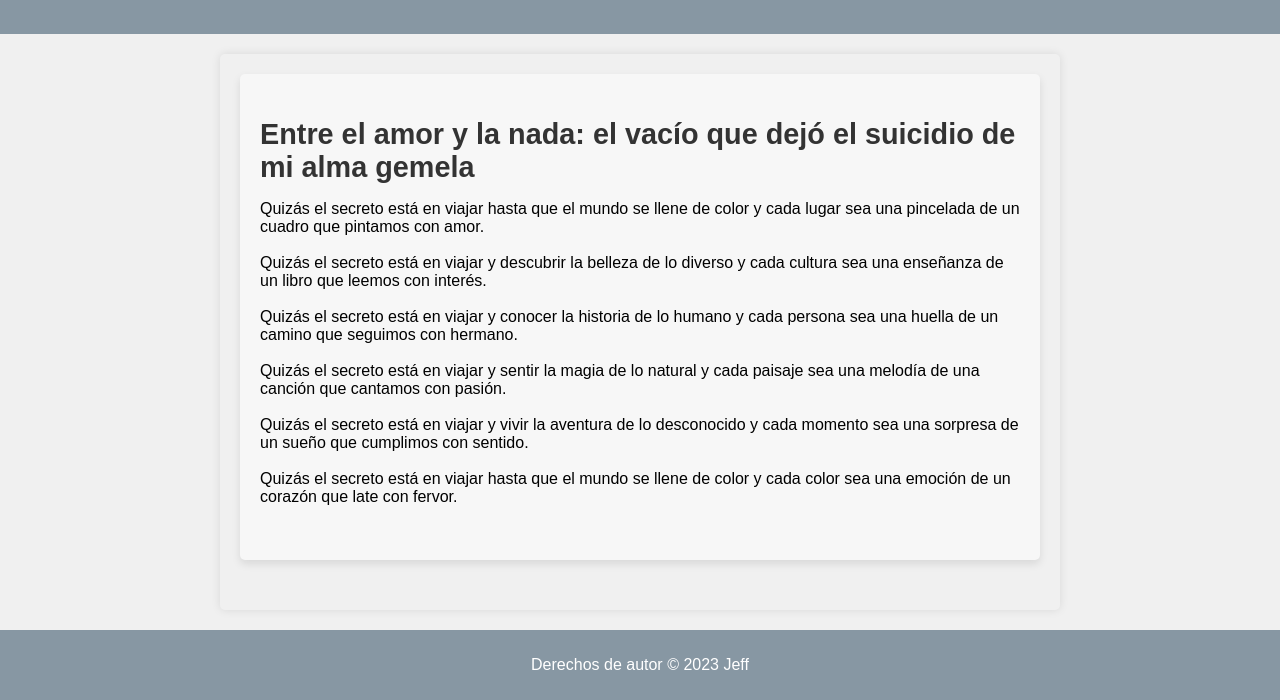
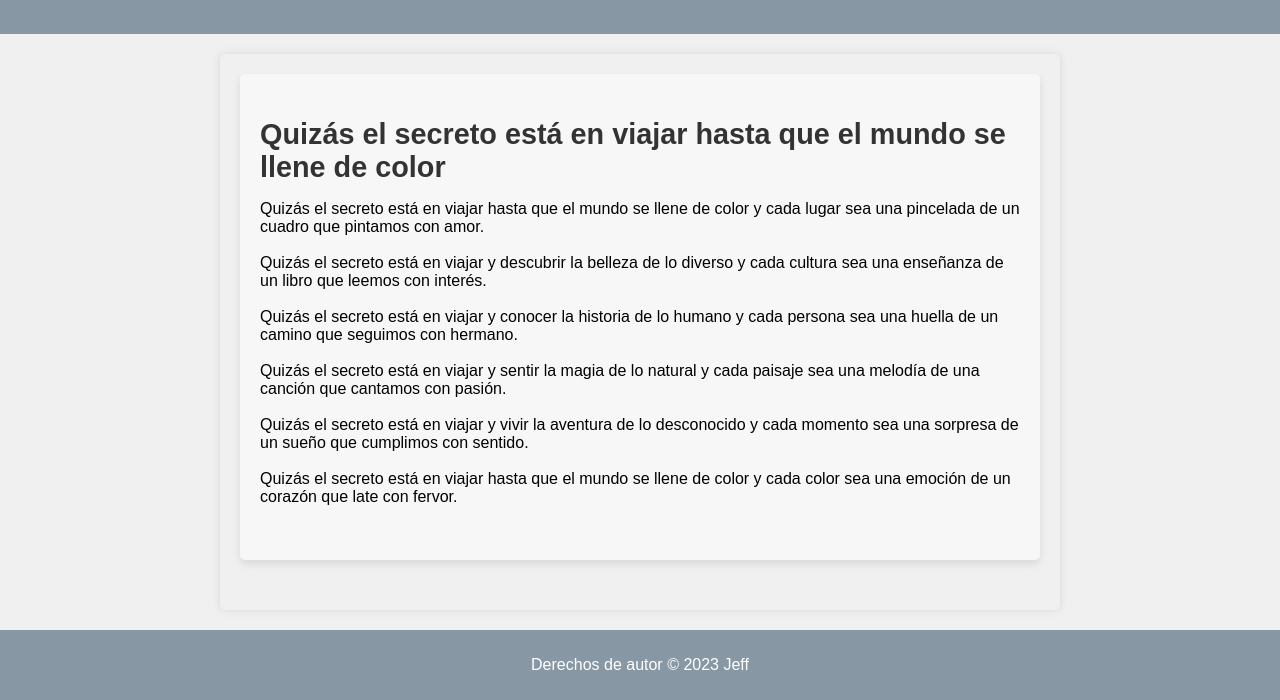
Before and after one commit to Jeff-ME/Escritos, a plain HTML site: page articulo-12.html in a window 1280 px wide. Shown: the part 101-801 px from the top of the page. Drawn offline with Linux system fonts and the light colour scheme.

Commit message:
Update articulo-12.html

```diff
--- a/articulo-12.html
+++ b/articulo-12.html
@@ -19,7 +19,7 @@
     </header>
     <main>
         <article>
-            <h2>Entre el amor y la nada: el vacío que dejó el suicidio de mi alma gemela</h2>
+            <h2>Quizás el secreto está en viajar hasta que el mundo se llene de color</h2>
 
             <section>
 
```
